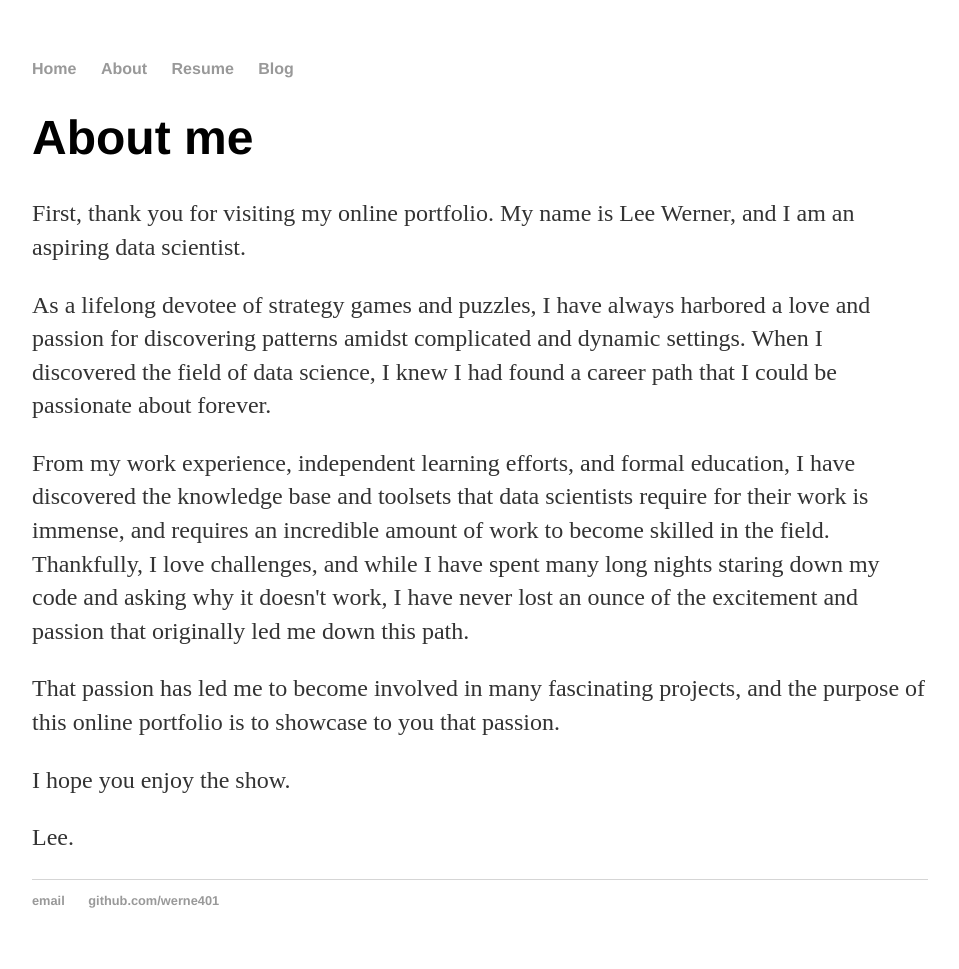
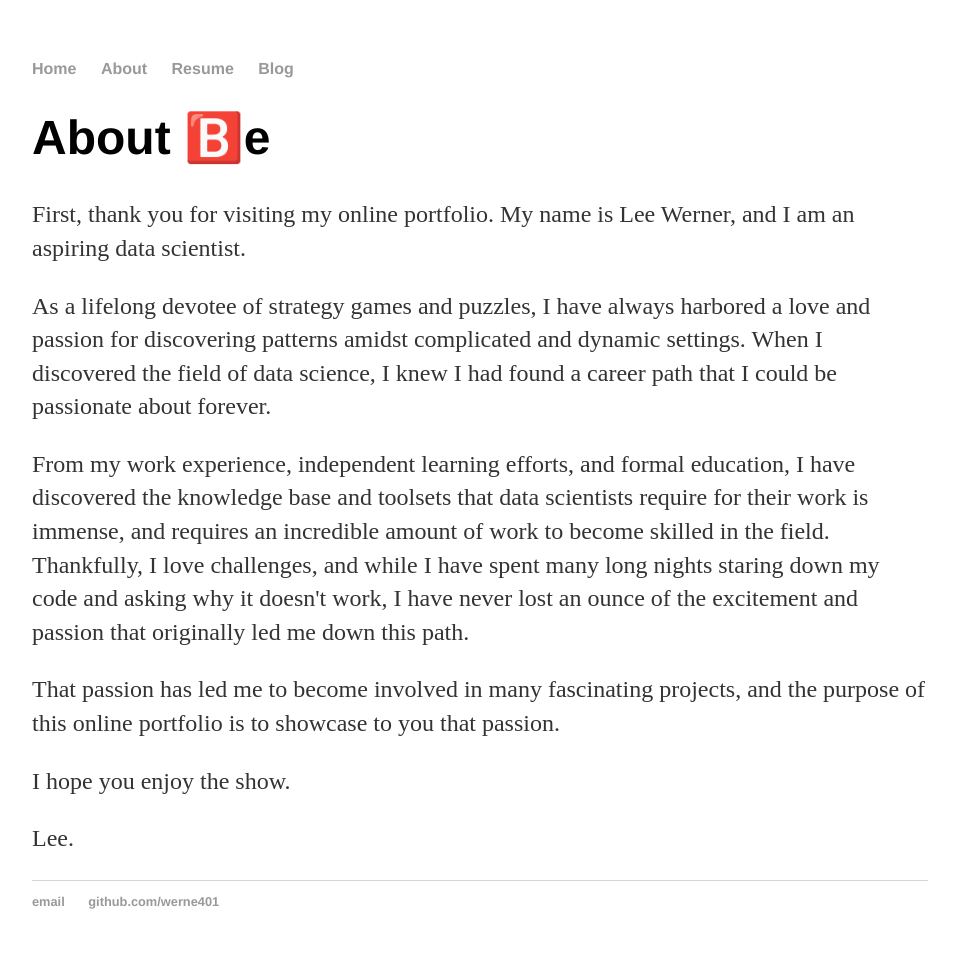
Before and after one commit to werne401/old_website, a Jekyll site: the page built from about/index.html, in a window 1280 px wide. Shown: the whole page, without its empty margins (160-1119 px from the left). Built offline with Jekyll 4.4.1, drawn with Linux system fonts in a browser that asks for light colours.

```diff
--- a/about/index.html
+++ b/about/index.html
@@ -3,7 +3,7 @@ layout: default
 title: Lee Werner, Aspiring Data Scientist
 ---
 <div class="blurb">
-<h1>About me</h1>
+<h1>About 🅱️e</h1>
 <p> First, thank you for visiting my online portfolio. My name is Lee Werner, and I am an aspiring data scientist. </p>
 
 <p> As a lifelong devotee of strategy games and puzzles, I have always harbored a love and passion for discovering patterns
```
